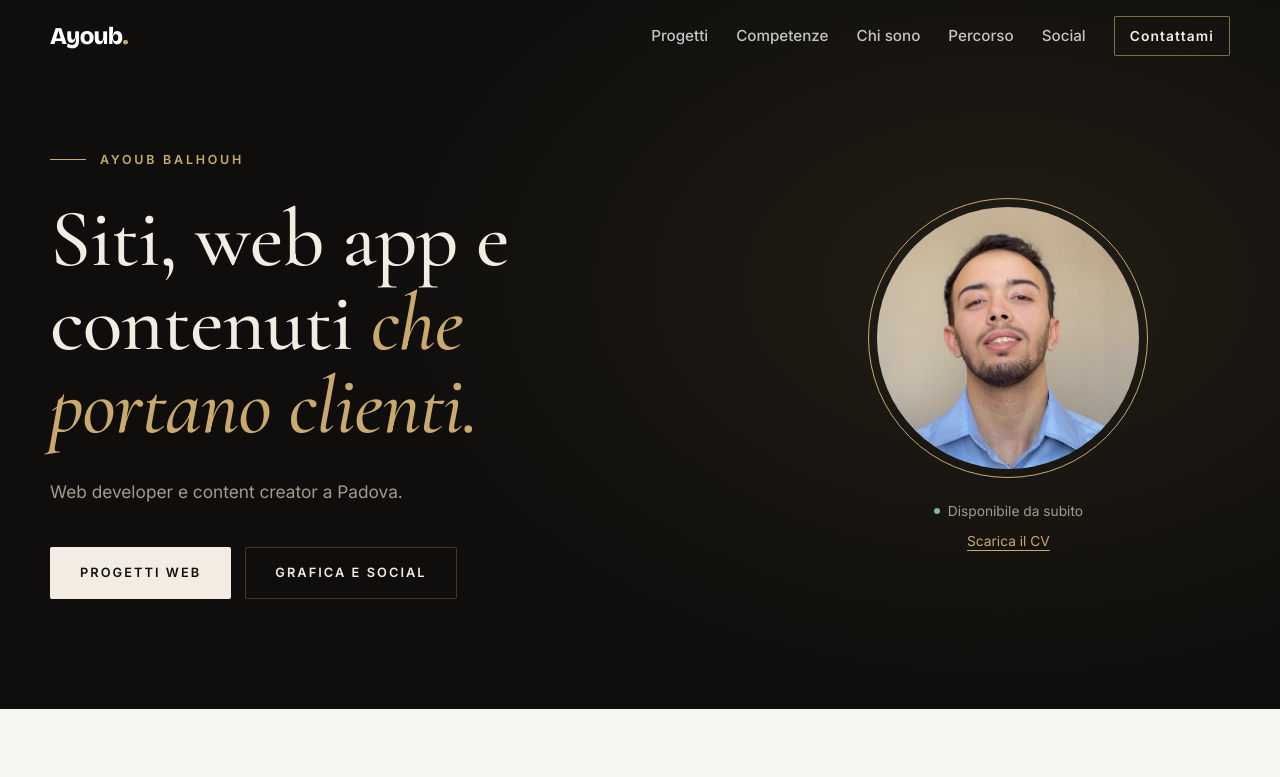
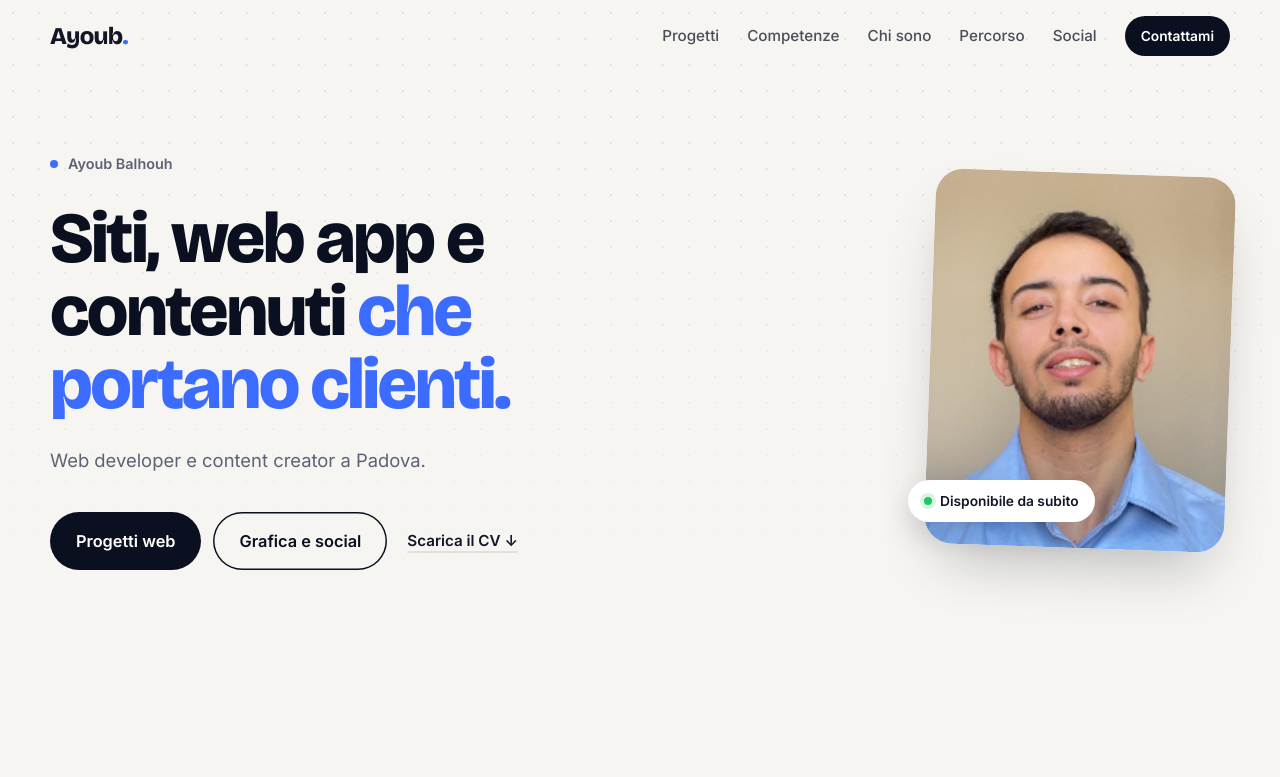
Before and after one commit to ayoubbalhouh/ayoubbalhouh.github.io, a plain HTML site: page index.html in a window 1280 px wide. Shown: the top 777 px of the page. Drawn offline with nearby package versions, Linux system fonts and the light colour scheme.

Commit message:
Hero: nuovo stile chiaro e moderno, foto in card arrotondata
Co-Authored-By: Claude Opus 5.5 <noreply@anthropic.com>
Claude-Session: https://claude.ai/code/session_01TEwMP5pCrNteArDKsZpN6x

```diff
--- a/index.html
+++ b/index.html
@@ -15,8 +15,8 @@
 <link rel="icon" href="foto.png">
 <link rel="preconnect" href="https://fonts.googleapis.com">
 <link rel="preconnect" href="https://fonts.gstatic.com" crossorigin>
-<link href="https://fonts.googleapis.com/css2?family=Bricolage+Grotesque:opsz,wght@12..96,500;12..96,700;12..96,800&family=Cormorant+Garamond:ital,wght@0,500;0,600;1,500&family=Inter:wght@400;500;600&display=swap" rel="stylesheet">
-<link rel="stylesheet" href="style.css?v=4">
+<link href="https://fonts.googleapis.com/css2?family=Bricolage+Grotesque:opsz,wght@12..96,500;12..96,700;12..96,800&family=Inter:wght@400;500;600&display=swap" rel="stylesheet">
+<link rel="stylesheet" href="style.css?v=5">
 </head>
 <body>
 
@@ -47,14 +47,15 @@
         <h1>Siti, web app e contenuti <em>che portano clienti.</em></h1>
         <p class="lead">Web developer e content creator a Padova.</p>
         <div class="hero-actions">
-          <a href="#sviluppo" class="btn btn-lux">Progetti web</a>
-          <a href="#social" class="btn btn-lux-line">Grafica e social</a>
+          <a href="#sviluppo" class="btn btn-lg">Progetti web</a>
+          <a href="#social" class="btn btn-lg btn-outline">Grafica e social</a>
+          <a href="CV_Ayoub_Balhouh.pdf" class="cv-link" download>Scarica il CV ↓</a>
         </div>
       </div>
 
       <figure class="portrait">
-        <div class="arch"><img src="foto.png" alt="Foto di Ayoub Balhouh" width="440" height="560"></div>
-        <figcaption><span class="avail"><i></i> Disponibile da subito</span><a href="CV_Ayoub_Balhouh.pdf" download>Scarica il CV</a></figcaption>
+        <div class="photo"><img src="foto.png" alt="Foto di Ayoub Balhouh" width="440" height="560"></div>
+        <figcaption class="avail"><i></i> Disponibile da subito</figcaption>
       </figure>
     </div>
   </section>
--- a/style.css
+++ b/style.css
@@ -41,18 +41,15 @@ h1, h2, h3 { font-family: var(--head); letter-spacing: -.025em; line-height: 1.0
 .btn em { font-style: normal; font-size: .75rem; background: var(--soft); color: var(--muted); padding: 2px 8px; border-radius: 999px; }
 
 /* Navigazione */
-.nav { position: fixed; inset: 0 0 auto; z-index: 50; transition: background .25s, box-shadow .25s, color .25s; color: #fff; }
+.nav { position: fixed; inset: 0 0 auto; z-index: 50; transition: background .25s, box-shadow .25s, color .25s; color: var(--text); }
 .nav.scrolled { background: rgba(246, 245, 241, .88); backdrop-filter: blur(14px); box-shadow: 0 1px 0 var(--line); color: var(--text); }
 .nav-inner { height: 72px; display: flex; align-items: center; gap: 28px; }
 .logo { font-family: var(--head); font-weight: 800; font-size: 1.5rem; letter-spacing: -.03em; }
-.logo span { color: #c9a96e; }
+.logo span { color: var(--blue); }
 .links { display: flex; gap: 28px; margin-left: auto; font-weight: 500; font-size: .95rem; }
 .links a { opacity: .75; transition: opacity .15s; position: relative; }
 .links a:hover, .links a.active { opacity: 1; }
 .links a.active::after { content: ""; position: absolute; left: 0; right: 0; bottom: -6px; height: 2px; background: var(--amber); border-radius: 2px; }
-.nav-cta { background: transparent; color: #f2ece2; box-shadow: inset 0 0 0 1px rgba(201, 169, 110, .6); border-radius: 2px; letter-spacing: .08em; }
-.nav-cta:hover { background: #c9a96e; color: #111; box-shadow: none; }
-.nav.scrolled .nav-cta { background: var(--ink); color: #fff; box-shadow: none; }
 .menu-btn { display: none; width: 44px; height: 44px; position: relative; }
 .menu-btn span { position: absolute; left: 11px; right: 11px; height: 2px; background: currentColor; border-radius: 2px; transition: transform .2s, top .2s; }
 .menu-btn span:first-child { top: 17px; }
@@ -62,36 +59,24 @@ h1, h2, h3 { font-family: var(--head); letter-spacing: -.025em; line-height: 1.0
 
 /* Hero */
 /* Hero: nero caldo, serif elegante, accento champagne */
-.hero { --lux-bg: #0f0e0c; --lux-ivory: #f2ece2; --lux-muted: #a29b90; --lux-gold: #c9a96e; --lux-line: rgba(201, 169, 110, .28);
-  --serif: "Cormorant Garamond", "Times New Roman", Georgia, serif;
-  position: relative; background: var(--lux-bg); color: var(--lux-ivory); padding: 150px 0 110px; overflow: hidden; }
-.hero-bg { position: absolute; inset: 0; pointer-events: none; background: radial-gradient(900px 600px at 78% 40%, rgba(201, 169, 110, .10), transparent 70%); }
-.hero-inner { position: relative; display: grid; grid-template-columns: 1.2fr .8fr; gap: 72px; align-items: center; }
-.kicker { font-size: .78rem; font-weight: 600; letter-spacing: .22em; text-transform: uppercase; color: var(--lux-gold); margin-bottom: 28px; display: flex; align-items: center; gap: 14px; }
-.kicker::before { content: ""; width: 36px; height: 1px; background: var(--lux-gold); }
-.hero h1 { font-family: var(--serif); font-weight: 500; font-size: clamp(3rem, 6.4vw, 5.6rem); line-height: 1.02; letter-spacing: -.01em; color: var(--lux-ivory); margin-bottom: 28px; text-wrap: balance; }
-.hero h1 em { font-style: italic; color: var(--lux-gold); }
-.hero .lead { font-size: 1.08rem; line-height: 1.75; color: var(--lux-muted); max-width: 540px; }
-.hero-actions { display: flex; flex-wrap: wrap; gap: 14px; margin-top: 40px; }
-.btn-lux, .btn-lux-line { border-radius: 2px; padding: 16px 30px; font-size: .8rem; font-weight: 600; letter-spacing: .16em; text-transform: uppercase; box-shadow: none; }
-.btn-lux { background: var(--lux-ivory); color: #111; }
-.btn-lux:hover { background: var(--lux-gold); color: #111; box-shadow: none; transform: none; }
-.btn-lux-line { background: transparent; color: var(--lux-ivory); box-shadow: inset 0 0 0 1px var(--lux-line); }
-.btn-lux-line:hover { background: transparent; color: var(--lux-gold); box-shadow: inset 0 0 0 1px var(--lux-gold); transform: none; }
-.stats { list-style: none; display: flex; gap: 0; border-top: 1px solid var(--lux-line); padding-top: 26px; max-width: 540px; }
-.stats li { flex: 1; padding-right: 20px; }
-.stats li + li { border-left: 1px solid var(--lux-line); padding-left: 24px; }
-.stats strong { display: block; font-family: var(--serif); font-size: 2.8rem; font-weight: 500; color: var(--lux-ivory); line-height: 1; }
-.stats span { font-size: .78rem; letter-spacing: .06em; color: var(--lux-muted); }
+.hero { position: relative; background: var(--paper); color: var(--text); padding: 150px 0 100px; overflow: hidden; }
+.hero-bg { position: absolute; inset: 0; pointer-events: none; background-image: radial-gradient(rgba(11, 16, 32, .07) 1px, transparent 1px); background-size: 26px 26px; mask-image: linear-gradient(to bottom, #000 30%, transparent 95%); }
+.hero-inner { position: relative; display: grid; grid-template-columns: 1.25fr .75fr; gap: 64px; align-items: center; }
+.kicker { display: inline-flex; align-items: center; gap: 10px; font-size: .9rem; font-weight: 600; color: var(--muted); margin-bottom: 26px; }
+.kicker::before { content: ""; width: 8px; height: 8px; border-radius: 50%; background: var(--blue); }
+.hero h1 { font-family: var(--head); font-weight: 800; font-size: clamp(2.6rem, 5.6vw, 4.8rem); line-height: 1.02; letter-spacing: -.035em; color: var(--ink); margin-bottom: 24px; text-wrap: balance; }
+.hero h1 em { font-style: normal; color: var(--blue); }
+.hero .lead { font-size: 1.15rem; line-height: 1.7; color: var(--muted); max-width: 520px; }
+.hero-actions { display: flex; flex-wrap: wrap; align-items: center; gap: 12px; margin-top: 36px; }
+.cv-link { margin-left: 8px; font-weight: 600; font-size: .95rem; color: var(--text); text-decoration: underline; text-decoration-color: var(--line); text-decoration-thickness: 2px; text-underline-offset: 5px; transition: text-decoration-color .15s; }
+.cv-link:hover { text-decoration-color: var(--blue); }
 
-.portrait { margin: 0; justify-self: center; width: min(280px, 100%); text-align: center; }
-.arch { position: relative; aspect-ratio: 1; border-radius: 50%; padding: 8px; border: 1px solid var(--lux-gold); }
-.arch img { width: 100%; height: 100%; border-radius: 50%; object-fit: cover; object-position: center 25%; filter: saturate(.85) contrast(1.03); }
-.portrait figcaption { display: flex; flex-direction: column; align-items: center; gap: 8px; margin-top: 22px; font-size: .86rem; color: var(--lux-muted); }
-.avail { display: flex; align-items: center; gap: 8px; }
-.avail i { width: 6px; height: 6px; border-radius: 50%; background: #7fb89a; }
-.portrait figcaption a { color: var(--lux-gold); text-decoration: underline; text-underline-offset: 4px; }
-.portrait figcaption a:hover { color: var(--lux-ivory); }
+.portrait { position: relative; margin: 0; justify-self: end; width: min(300px, 100%); }
+.photo { aspect-ratio: 4 / 5; border-radius: 28px; overflow: hidden; background: var(--soft); box-shadow: 0 30px 60px -20px rgba(11, 16, 32, .28); transform: rotate(2deg); transition: transform .3s; }
+.portrait:hover .photo { transform: rotate(0); }
+.photo img { width: 100%; height: 100%; object-fit: cover; object-position: center 20%; }
+.avail { position: absolute; left: -22px; bottom: 26px; display: flex; align-items: center; gap: 8px; padding: 10px 16px; border-radius: 999px; background: var(--surface); box-shadow: 0 12px 30px rgba(11, 16, 32, .14); font-size: .86rem; font-weight: 600; color: var(--text); }
+.avail i { width: 8px; height: 8px; border-radius: 50%; background: #22c55e; box-shadow: 0 0 0 4px rgba(34, 197, 94, .18); }
 
 /* Sezioni */
 .section { padding: 110px 0; }
@@ -232,8 +217,7 @@ h1, h2, h3 { font-family: var(--head); letter-spacing: -.025em; line-height: 1.0
   .menu-open .nav { background: var(--paper); color: var(--text); }
   .hero { padding: 112px 0 72px; }
   .hero-inner { grid-template-columns: 1fr; gap: 44px; }
-  .portrait { width: 190px; justify-self: start; text-align: left; }
-  .portrait figcaption { align-items: flex-start; }
+  .portrait { width: 200px; justify-self: start; margin-left: 22px; }
   .about { grid-template-columns: 1fr; gap: 24px; }
   .grid { grid-template-columns: 1fr; }
   .timeline::before { left: 6px; }
@@ -248,7 +232,6 @@ h1, h2, h3 { font-family: var(--head); letter-spacing: -.025em; line-height: 1.0
   .stats li { padding-right: 12px; }
   .stats li + li { padding-left: 14px; }
   .stats strong { font-size: 2.1rem; }
-  .btn-lux, .btn-lux-line { flex: 1; text-align: center; padding: 15px 18px; }
   .skills { grid-template-columns: 1fr; }
   .featured { padding: 16px; border-radius: 22px; }
   .contact-actions .btn-lg { white-space: normal; }
```
